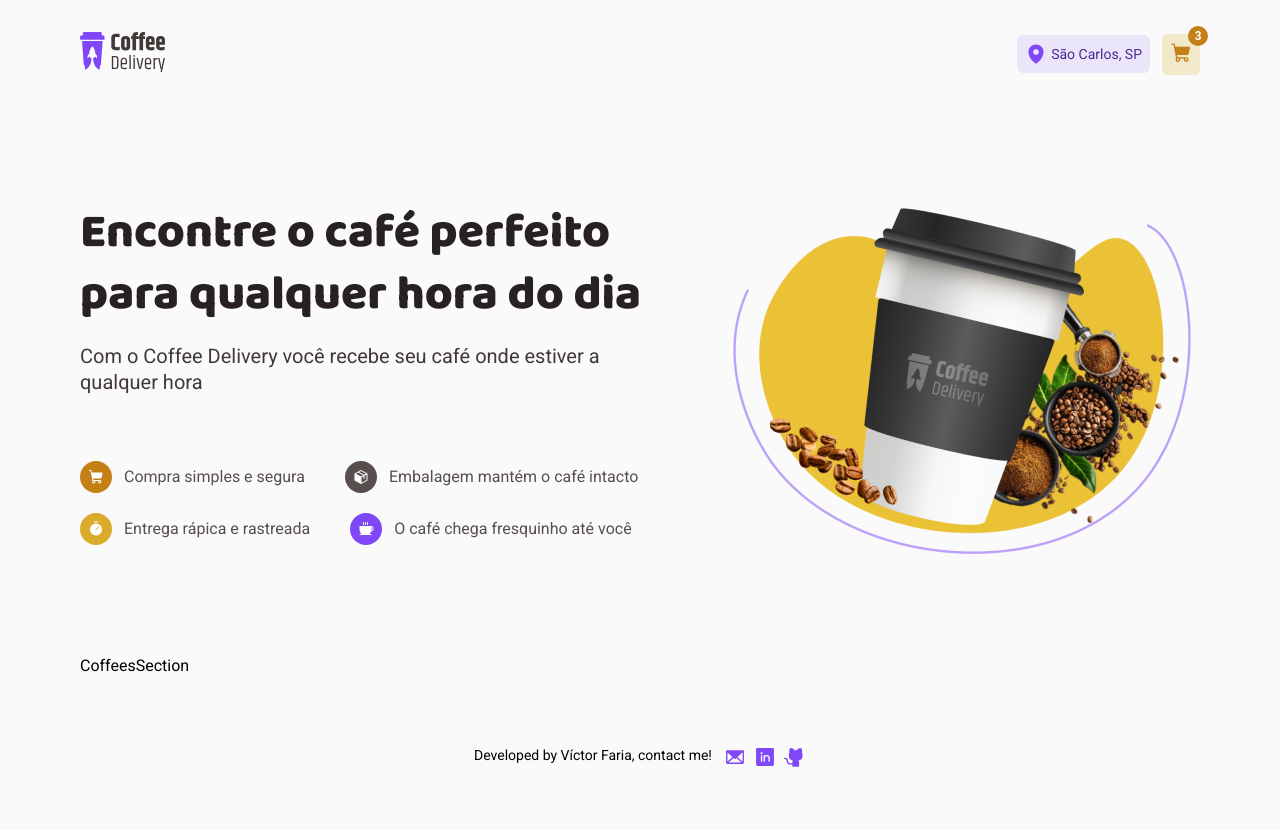
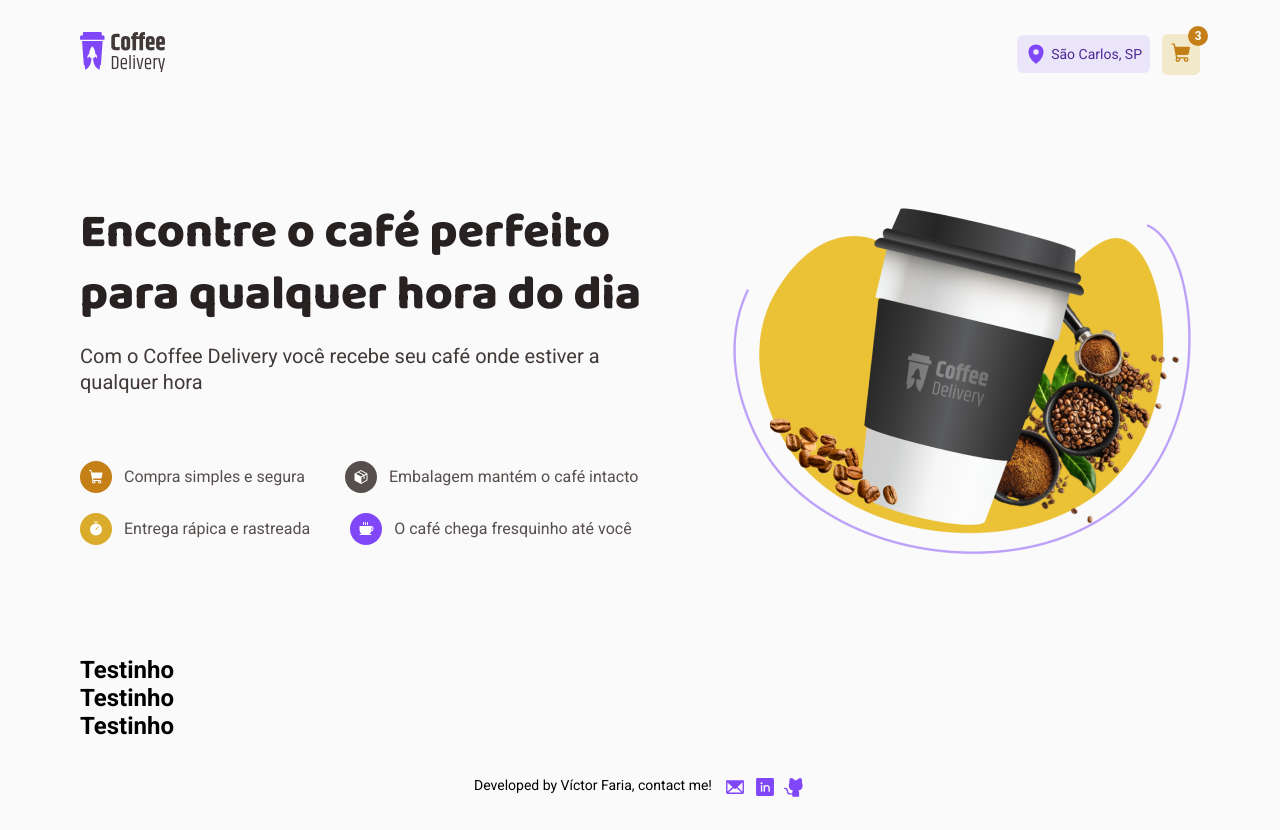
Before and after one commit to vitilevi/coffee-delivery, a React (Vite) app: page / in a window 1280 px wide. Before the commit the page ends 800 px from the top, so only its background shows below. Built offline with nearby package versions, Linux system fonts and the light colour scheme.

Commit message:
Fix file with wrong name, and fix console error

```diff
--- a/src/components/BenefitCard/styles.ts
+++ b/src/components/BenefitCard/styles.ts
@@ -4,7 +4,7 @@ type BenefitCardContainerProps = {
   size: number;
 };
 
-export const BenefitCardContainer = styled.p<BenefitCardContainerProps>`
+export const BenefitCardContainer = styled.div<BenefitCardContainerProps>`
   display: flex;
   align-items: center;
   gap: 12px;
--- a/src/pages/Home/Home.tsx
+++ b/src/pages/Home/Home.tsx
@@ -1,12 +1,12 @@
 import { HomeWrapper } from './styles';
 import { PresentationSection } from './components/PresentationSection';
-import { CoffeesSection } from './components/CoffeesSection';
+import { CoffeeSection } from './components/CoffeeSection';
 
 export function Home() {
   return (
     <HomeWrapper>
       <PresentationSection />
-      <CoffeesSection />
+      <CoffeeSection />
     </HomeWrapper>
   );
 }
--- /dev/null
+++ b/src/pages/Home/components/CoffeeSection/CoffeeSection.tsx
@@ -0,0 +1,11 @@
+import { CoffeeSectionWrapper } from './styles';
+
+export function CoffeeSection() {
+  return (
+    <CoffeeSectionWrapper>
+      <h1>Testinho</h1>
+      <h1>Testinho</h1>
+      <h1>Testinho</h1>
+    </CoffeeSectionWrapper>
+  );
+}
--- /dev/null
+++ b/src/pages/Home/components/CoffeeSection/index.tsx
@@ -0,0 +1 @@
+export { CoffeeSection } from './CoffeeSection';
--- /dev/null
+++ b/src/pages/Home/components/CoffeeSection/styles.ts
@@ -0,0 +1,3 @@
+import styled from 'styled-components';
+
+export const CoffeeSectionWrapper = styled.section``;
--- a/src/pages/Home/components/CoffeesSection/CoffeesSection.tsx
+++ /dev/null
@@ -1,3 +0,0 @@
-export function CoffeesSection() {
-  return <div>CoffeesSection</div>;
-}
--- a/src/pages/Home/components/CoffeesSection/index.tsx
+++ /dev/null
@@ -1 +0,0 @@
-export { CoffeesSection } from './CoffeesSection';
```
Also changed, not shown: src/pages/Home/components/CoffeesSection/styles.ts (deleted).
